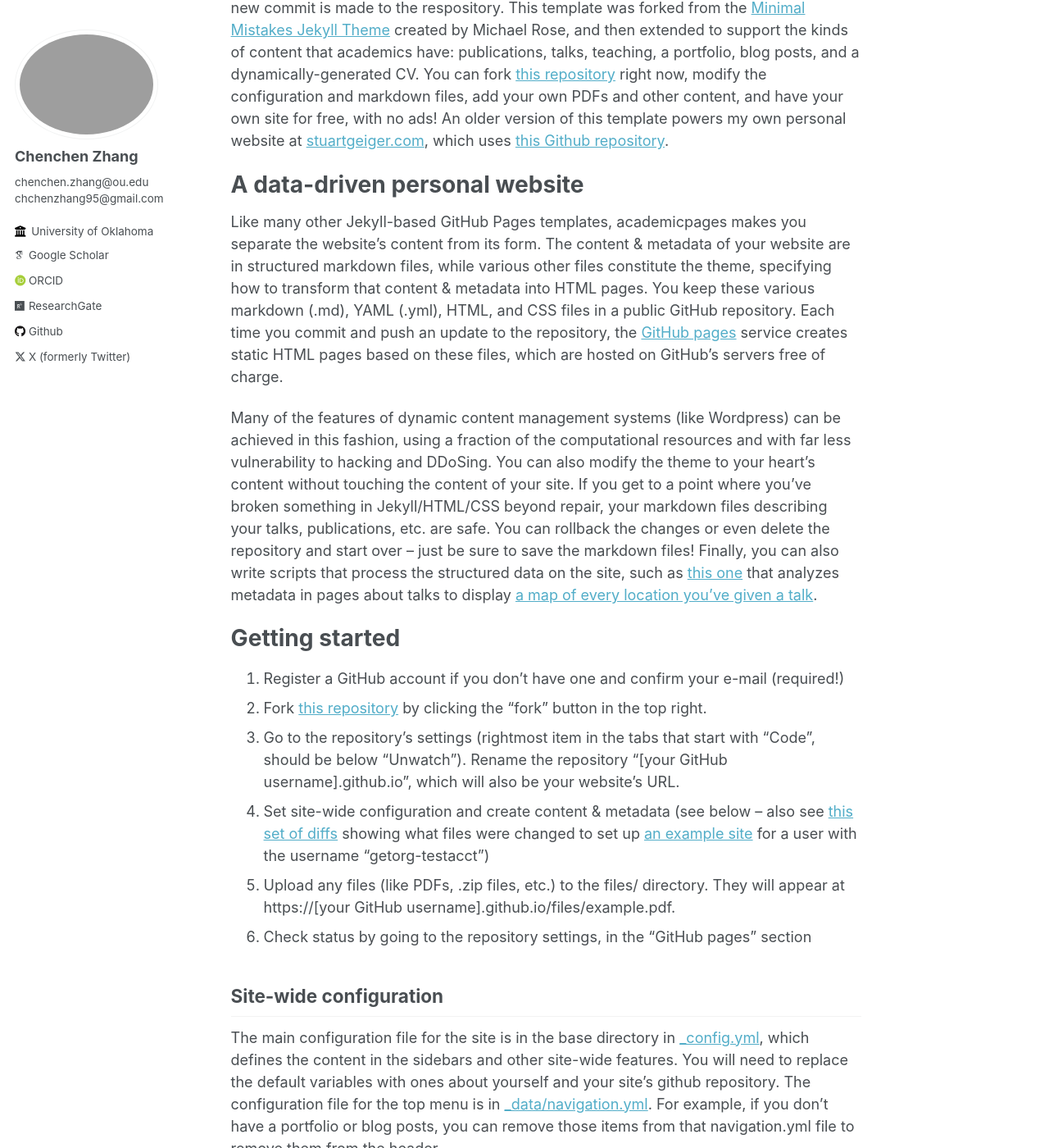
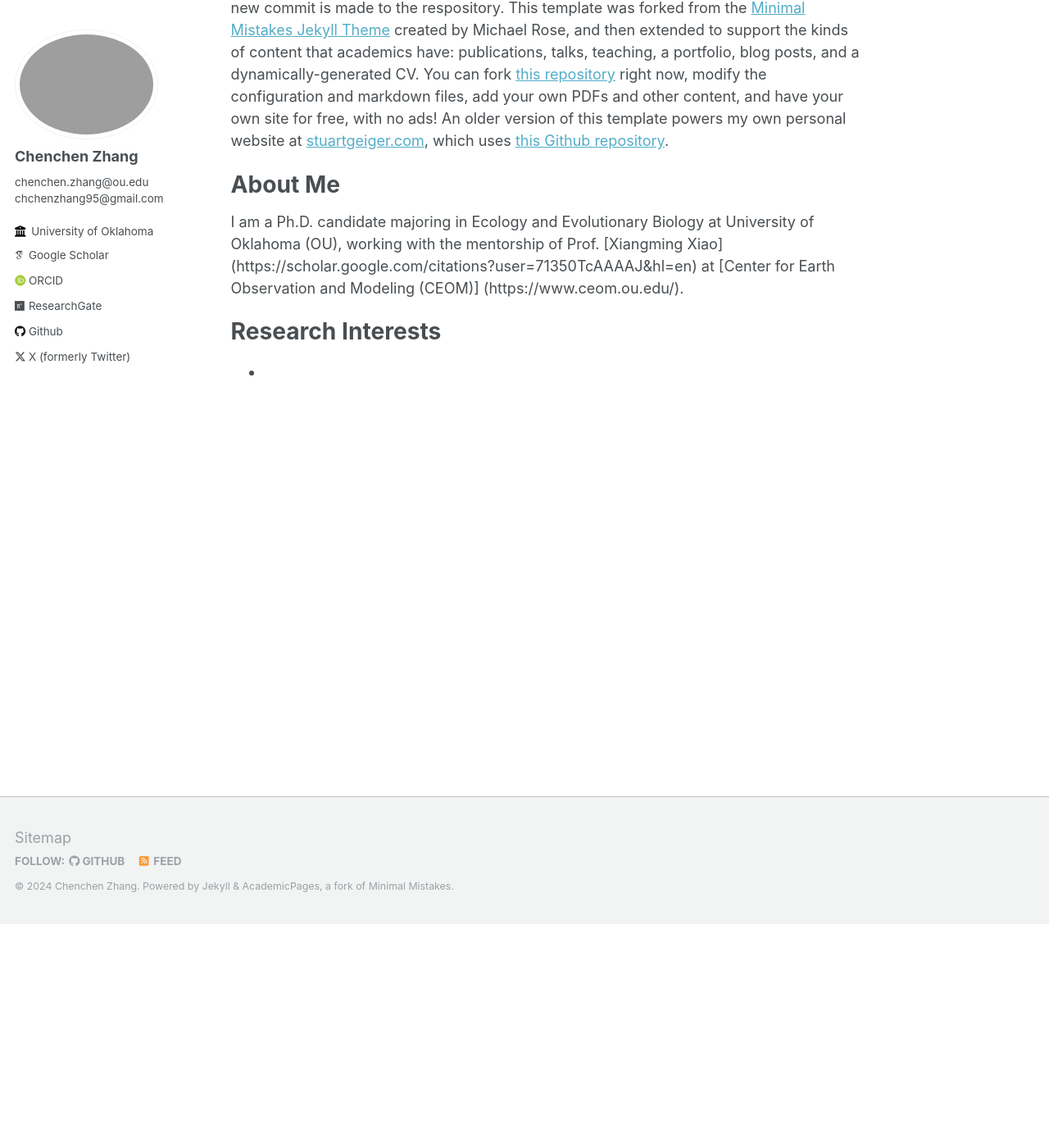
Before and after one commit to rszcc/rszcc.github.io, a Jekyll site: the page built from _pages/about.md, in a window 1280 px wide and 1400 px high, scrolled down 273 px. Shown: the whole window at 82% size. Built offline with Jekyll 4.4.1, drawn with Linux system fonts in a browser that asks for light colours; some web fonts are replaced; some of the changed text lies outside the part shown.

Commit message:
Update about.md

```diff
--- a/_pages/about.md
+++ b/_pages/about.md
@@ -9,41 +9,10 @@ redirect_from:
 
 This is the front page of a website that is powered by the [academicpages template](https://github.com/academicpages/academicpages.github.io) and hosted on GitHub pages. [GitHub pages](https://pages.github.com) is a free service in which websites are built and hosted from code and data stored in a GitHub repository, automatically updating when a new commit is made to the respository. This template was forked from the [Minimal Mistakes Jekyll Theme](https://mmistakes.github.io/minimal-mistakes/) created by Michael Rose, and then extended to support the kinds of content that academics have: publications, talks, teaching, a portfolio, blog posts, and a dynamically-generated CV. You can fork [this repository](https://github.com/academicpages/academicpages.github.io) right now, modify the configuration and markdown files, add your own PDFs and other content, and have your own site for free, with no ads! An older version of this template powers my own personal website at [stuartgeiger.com](http://stuartgeiger.com), which uses [this Github repository](https://github.com/staeiou/staeiou.github.io).
 
-A data-driven personal website
+About Me
 ======
-Like many other Jekyll-based GitHub Pages templates, academicpages makes you separate the website's content from its form. The content & metadata of your website are in structured markdown files, while various other files constitute the theme, specifying how to transform that content & metadata into HTML pages. You keep these various markdown (.md), YAML (.yml), HTML, and CSS files in a public GitHub repository. Each time you commit and push an update to the repository, the [GitHub pages](https://pages.github.com/) service creates static HTML pages based on these files, which are hosted on GitHub's servers free of charge.
+I am a Ph.D. candidate majoring in Ecology and Evolutionary Biology at University of Oklahoma (OU), working with the mentorship of Prof. [Xiangming Xiao] (https://scholar.google.com/citations?user=71350TcAAAAJ&hl=en) at [Center for Earth Observation and Modeling (CEOM)] (https://www.ceom.ou.edu/).
 
-Many of the features of dynamic content management systems (like Wordpress) can be achieved in this fashion, using a fraction of the computational resources and with far less vulnerability to hacking and DDoSing. You can also modify the theme to your heart's content without touching the content of your site. If you get to a point where you've broken something in Jekyll/HTML/CSS beyond repair, your markdown files describing your talks, publications, etc. are safe. You can rollback the changes or even delete the repository and start over -- just be sure to save the markdown files! Finally, you can also write scripts that process the structured data on the site, such as [this one](https://github.com/academicpages/academicpages.github.io/blob/master/talkmap.ipynb) that analyzes metadata in pages about talks to display [a map of every location you've given a talk](https://academicpages.github.io/talkmap.html).
-
-Getting started
+Research Interests
 ======
-1. Register a GitHub account if you don't have one and confirm your e-mail (required!)
-1. Fork [this repository](https://github.com/academicpages/academicpages.github.io) by clicking the "fork" button in the top right.
-1. Go to the repository's settings (rightmost item in the tabs that start with "Code", should be below "Unwatch"). Rename the repository "[your GitHub username].github.io", which will also be your website's URL.
-1. Set site-wide configuration and create content & metadata (see below -- also see [this set of diffs](http://archive.is/3TPas) showing what files were changed to set up [an example site](https://getorg-testacct.github.io) for a user with the username "getorg-testacct")
-1. Upload any files (like PDFs, .zip files, etc.) to the files/ directory. They will appear at https://[your GitHub username].github.io/files/example.pdf.
-1. Check status by going to the repository settings, in the "GitHub pages" section
-
-Site-wide configuration
-------
-The main configuration file for the site is in the base directory in [_config.yml](https://github.com/academicpages/academicpages.github.io/blob/master/_config.yml), which defines the content in the sidebars and other site-wide features. You will need to replace the default variables with ones about yourself and your site's github repository. The configuration file for the top menu is in [_data/navigation.yml](https://github.com/academicpages/academicpages.github.io/blob/master/_data/navigation.yml). For example, if you don't have a portfolio or blog posts, you can remove those items from that navigation.yml file to remove them from the header.
-
-Create content & metadata
-------
-For site content, there is one markdown file for each type of content, which are stored in directories like _publications, _talks, _posts, _teaching, or _pages. For example, each talk is a markdown file in the [_talks directory](https://github.com/academicpages/academicpages.github.io/tree/master/_talks). At the top of each markdown file is structured data in YAML about the talk, which the theme will parse to do lots of cool stuff. The same structured data about a talk is used to generate the list of talks on the [Talks page](https://academicpages.github.io/talks), each [individual page](https://academicpages.github.io/talks/2012-03-01-talk-1) for specific talks, the talks section for the [CV page](https://academicpages.github.io/cv), and the [map of places you've given a talk](https://academicpages.github.io/talkmap.html) (if you run this [python file](https://github.com/academicpages/academicpages.github.io/blob/master/talkmap.py) or [Jupyter notebook](https://github.com/academicpages/academicpages.github.io/blob/master/talkmap.ipynb), which creates the HTML for the map based on the contents of the _talks directory).
-
-**Markdown generator**
-
-I have also created [a set of Jupyter notebooks](https://github.com/academicpages/academicpages.github.io/tree/master/markdown_generator
-) that converts a CSV containing structured data about talks or presentations into individual markdown files that will be properly formatted for the academicpages template. The sample CSVs in that directory are the ones I used to create my own personal website at stuartgeiger.com. My usual workflow is that I keep a spreadsheet of my publications and talks, then run the code in these notebooks to generate the markdown files, then commit and push them to the GitHub repository.
-
-How to edit your site's GitHub repository
-------
-Many people use a git client to create files on their local computer and then push them to GitHub's servers. If you are not familiar with git, you can directly edit these configuration and markdown files directly in the github.com interface. Navigate to a file (like [this one](https://github.com/academicpages/academicpages.github.io/blob/master/_talks/2012-03-01-talk-1.md) and click the pencil icon in the top right of the content preview (to the right of the "Raw | Blame | History" buttons). You can delete a file by clicking the trashcan icon to the right of the pencil icon. You can also create new files or upload files by navigating to a directory and clicking the "Create new file" or "Upload files" buttons.
-
-Example: editing a markdown file for a talk
-![Editing a markdown file for a talk](/images/editing-talk.png)
-
-For more info
-------
-More info about configuring academicpages can be found in [the guide](https://academicpages.github.io/markdown/). The [guides for the Minimal Mistakes theme](https://mmistakes.github.io/minimal-mistakes/docs/configuration/) (which this theme was forked from) might also be helpful.
+ -
```
